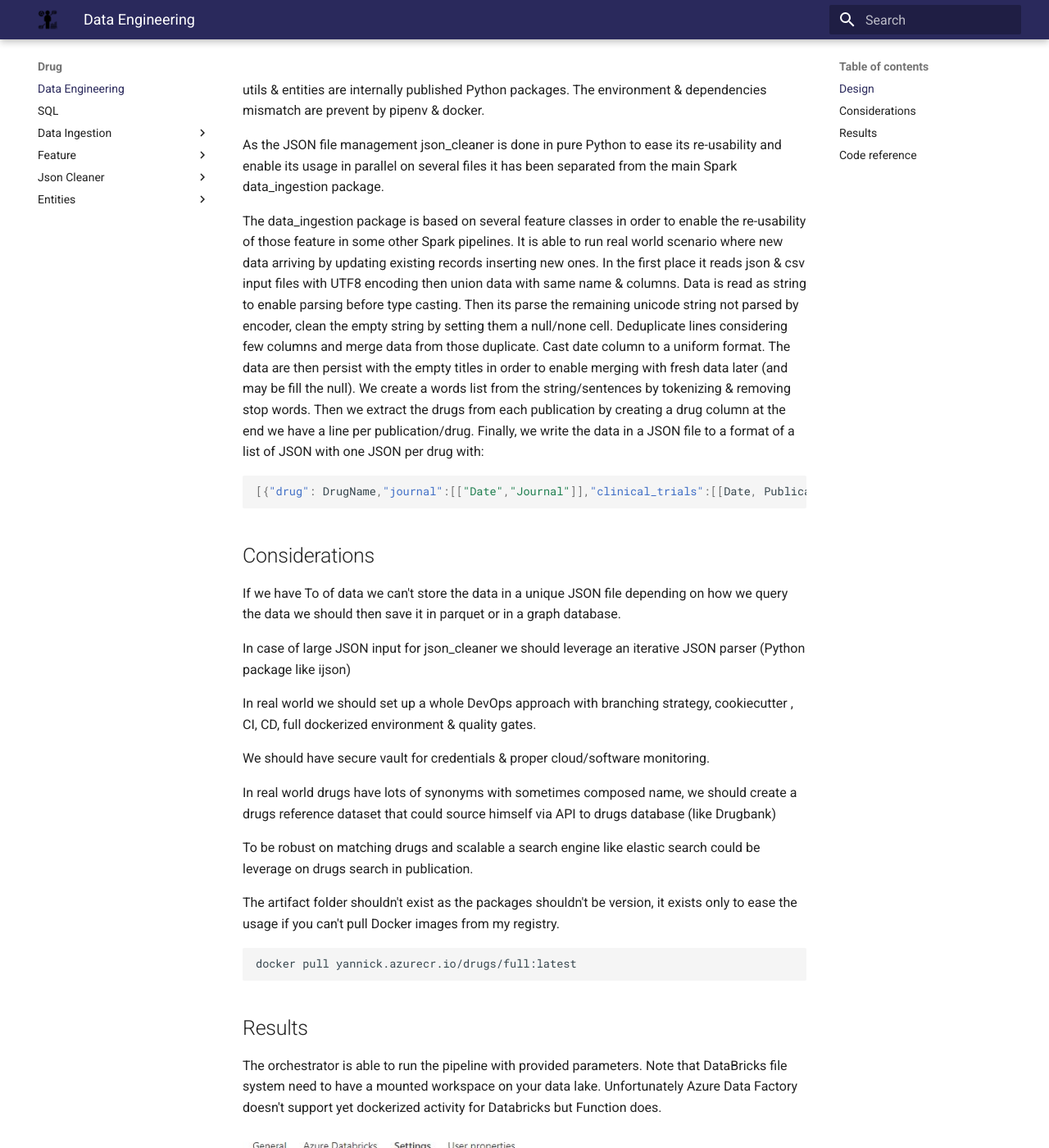
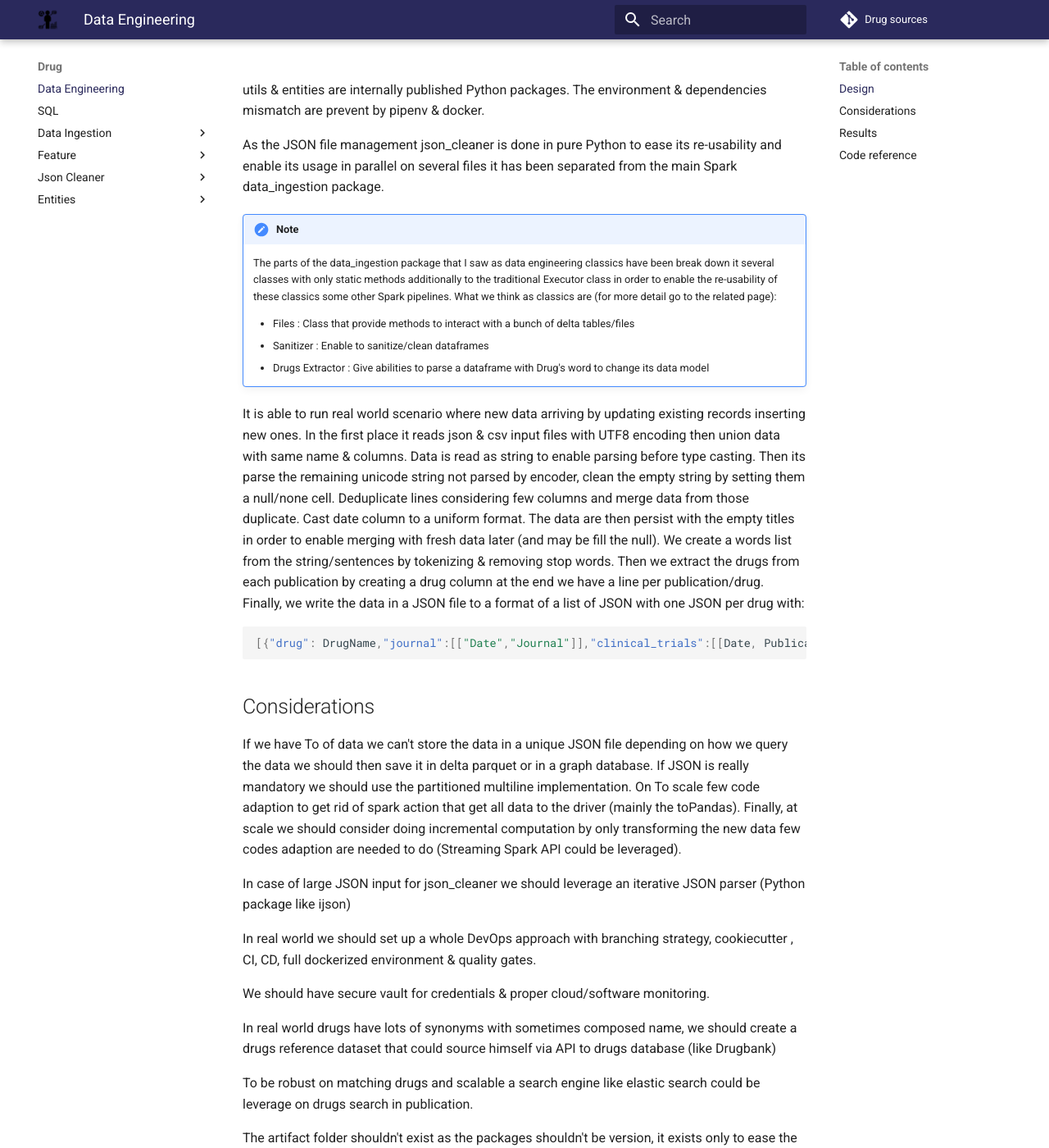
Before and after one commit to yannickRadji/drugs, an MkDocs documentation site: the page built from doc/product/docs/index.md, in a window 1280 px wide and 1400 px high, scrolled down 888 px. Shown: the whole window at 82% size. Built offline with MkDocs 1.6.1 and Material for MkDocs 9.7.7, drawn with Linux system fonts in a browser that asks for light colours; comment, search, counter and statistics services are not loaded; some of the changed text lies outside the part shown.

Commit message:
few updates (documentation & JSON)

````diff
--- a/doc/product/docs/index.md
+++ b/doc/product/docs/index.md
@@ -26,8 +26,16 @@ The environment & dependencies mismatch are prevent by pipenv & docker.
 As the JSON file management json_cleaner is done in pure Python to ease its re-usability and enable its usage
 in parallel on several files it has been separated from the main Spark data_ingestion package.
 
-The data_ingestion package is based on several feature classes in order to enable the re-usability of those feature in
-some other Spark pipelines. It is able to run real world scenario where new data arriving by updating existing records
+!!! note
+    The parts of the data_ingestion package that I saw as data engineering classics have been break down it several classes with only static methods additionally to the traditional Executor class
+    in order to enable the re-usability of these classics some other Spark pipelines. What we think as classics are (for more detail go to the related page):
+
+    - Files : Class that provide methods to interact with a bunch of delta tables/files
+    - Sanitizer : Enable to sanitize/clean dataframes
+    - Drugs Extractor : Give abilities to parse a dataframe with Drug's word to change its data model
+
+
+It is able to run real world scenario where new data arriving by updating existing records
 inserting new ones. In the first place it reads json & csv input files with UTF8 encoding then union data with same name & columns.
 Data is read as string to enable parsing before type casting.
 Then its parse the remaining unicode string not parsed by encoder, clean the empty string by setting them a null/none cell.
@@ -43,7 +51,10 @@ Finally, we write the data in a JSON file to a format of a list of JSON with one
 
 ## Considerations
 If we have To of data we can't store the data in a unique JSON file depending on how we query the data we should then save
-it in parquet or in a graph database.
+it in delta parquet or in a graph database. If JSON is really mandatory we should use the partitioned multiline implementation.
+On To scale few code adaption to get rid of spark action that get all data to the driver (mainly the toPandas).
+Finally, at scale we should consider doing incremental computation by only transforming the new data few codes adaption are needed
+to do (Streaming Spark API could be leveraged).
 
 In case of large JSON input for json_cleaner we should leverage an iterative JSON parser (Python package like ijson)
 
@@ -57,8 +68,11 @@ we should create a drugs reference dataset that could source himself via API to
 To be robust on matching drugs and scalable a search engine like elastic search could be leverage on drugs search in publication.
 
 The artifact folder shouldn't exist as the packages shouldn't be version, it exists only to ease the usage if you can't pull Docker images from my registry.
-```shell
-docker pull yannick.azurecr.io/drugs/full:latest
+```shell linenums="1"
+docker pull yannick.azurecr.io/drugs/dev:latest # Full dev environment
+docker pull yannick.azurecr.io/drugs/dataingestion:latest # Image to easily launch with parameters dataingestion package
+docker pull yannick.azurecr.io/drugs/jsoncleaner:latest # Image to easily launch with parameters jsoncleaner package
+docker pull yannick.azurecr.io/drugs/feature:latest # Image to easily launch with parameters feature package
 ```
 
 ## Results
--- a/doc/product/mkdocs.yml
+++ b/doc/product/mkdocs.yml
@@ -1,5 +1,7 @@
 site_name: Drug
 site_description: Drugs project
+repo_url: https://github.com/yannickRadji/drugs
+repo_name: Drug sources
 
 markdown_extensions:
   - admonition
````
Also changed, not shown: 8 other files.
